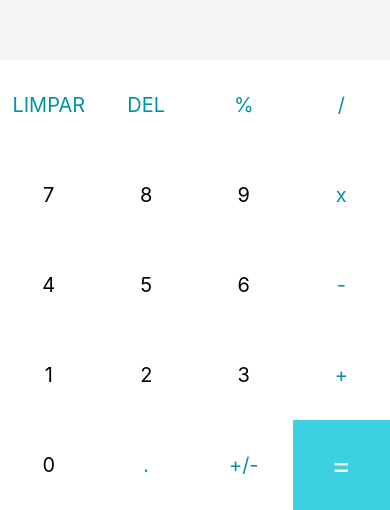
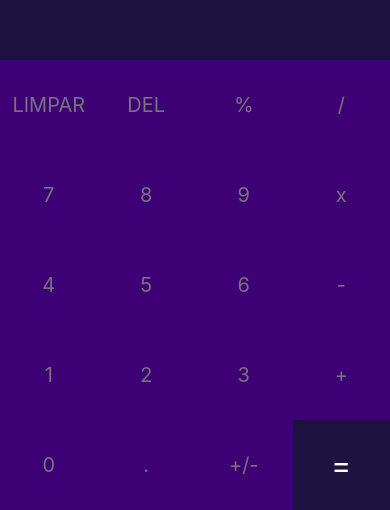
Before and after one commit to rafachuts/AppCalculadora, a React Native app: screen / in a window 390 px wide. Shown: the part 334-844 px from the top of the page. Built offline with nearby package versions, Linux system fonts and the light colour scheme.

Commit message:
alteracao nas cores do layout

```diff
--- a/App.js
+++ b/App.js
@@ -74,12 +74,12 @@
 
         {buttons.map((button) =>
           button === '=' ? // Mapeamento do botão =
-        <TouchableOpacity onPress={() => handleInput(button)} key={button} style={[styles.button, {backgroundColor: '#3dd0e3'}]}>
+        <TouchableOpacity onPress={() => handleInput(button)} key={button} style={[styles.button, {backgroundColor: '#1e1240'}]}>
           <Text style={[styles.textButton, {color: "white", fontSize: 30}]}>{button}</Text>
         </TouchableOpacity>
           : // Mapeamento dos outros botões
           <TouchableOpacity onPress={() => handleInput(button)} key={button} style={styles.button}>
-            <Text style={[styles.textButton, {color: typeof(button) === 'number' ? 'black': '#0093a6'}]}>{button}</Text>
+            <Text style={[styles.textButton, {color: typeof(button) === 'white' ? 'black': '#79737e'}]}>{button}</Text>
           </TouchableOpacity>
         )}
       </View>
@@ -95,17 +95,17 @@
   results: {
     flex: 2,
     justifyContent: "center",
-    backgroundColor: "#f5f5f5"
+    backgroundColor: "#1e1240"
   },
   resultText: {
-    color: "#282F38",
+    color: "white",
     fontSize: 32,
     fontWeight: "bold",
     padding: 12,
     textAlign: "right"
   },
   historyText:{
-    color: "#7c7c7c",
+    color: "gray",
     fontSize: 20,
     marginRight: 10,
     alignSelf: 'flex-end',
@@ -115,7 +115,7 @@
     flexWrap: 'wrap',
   },
   button: {
-    backgroundColor: 'white',
+    backgroundColor: '#3d0075',
     alignItems: 'center',
     justifyContent: 'center',
     minWidth: 90,
@@ -123,7 +123,7 @@
     flex: 2,
   },
   textButton: {
-    color: "#7c7c7c",
+    color: "#ffffff",
     fontSize: 20,
   }
 });
```
